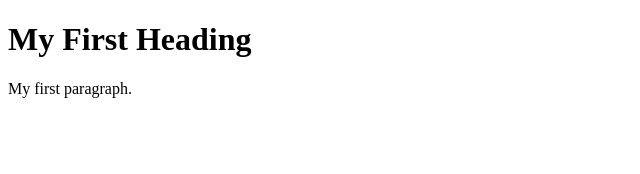
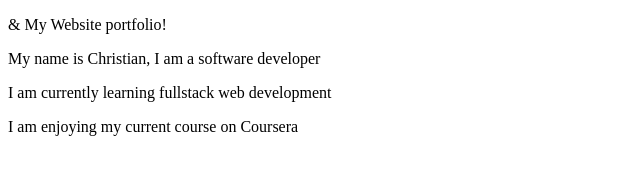
Before and after one commit to lemuntu/webdev_lab, a plain HTML site: page index.html in a window 1280 px wide. Shown: the whole page, without its empty margins (0-640 px from the left). Drawn offline with Linux system fonts and the light colour scheme.

Commit message:
Update index.html

```diff
--- a/index.html
+++ b/index.html
@@ -1,13 +1,13 @@
 <!DOCTYPE html>
-<html>
+<html lang="en">
 <head>
-  <title>ALL My website portfolio</title>
+  <meta charset="utf-8">
+  <title>Internet Technologies and Web Design</title>
 </head>
 <body>
-
-<h1>My First Heading</h1>
-
-<p>My first paragraph.</p>
-
+  <p>&amp; My Website portfolio!</p>
+  <p>My name is Christian, I am a software developer</p>
+  <p>I am currently learning fullstack web development</p>
+  <p>I am enjoying my current course on Coursera</p>
 </body>
 </html>
```
